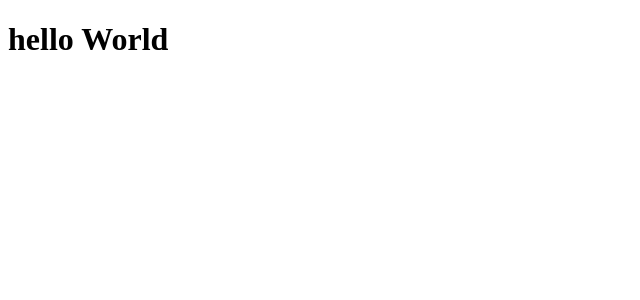
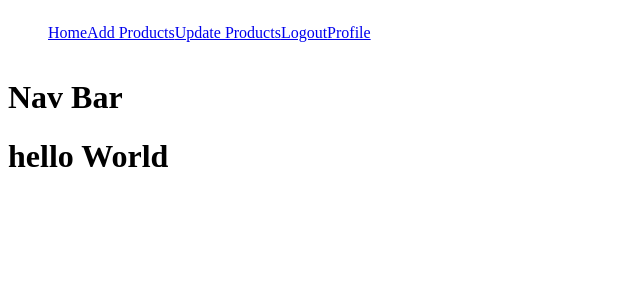
Before and after one commit to joel-2004/MERN-Project, a React (Create React App) app in the folder frontend/my-app/: page / in a window 1280 px wide. Shown: the top 300 px of the page, without its empty margins (0-640 px from the left). Built offline with nearby package versions, Linux system fonts and the light colour scheme.

Commit message:
React Begin

```diff
--- a/frontend/my-app/package.json
+++ b/frontend/my-app/package.json
@@ -8,6 +8,7 @@
     "@testing-library/user-event": "^13.5.0",
     "react": "^18.2.0",
     "react-dom": "^18.2.0",
+    "react-router-dom": "^6.16.0",
     "react-scripts": "5.0.1",
     "web-vitals": "^2.1.4"
   },
--- /dev/null
+++ b/frontend/my-app/src/App.css
@@ -0,0 +1,5 @@
+.nav-ul {
+  display: inline-flex;
+
+  list-style-type: none;
+}
--- a/frontend/my-app/src/App.js
+++ b/frontend/my-app/src/App.js
@@ -1,9 +1,13 @@
-
-
+import Nav from "./Nav";
+import { BrowserRouter } from "react-router-dom";
+import "./App.css"
 function App() {
   return (
     <div>
-      <h1>hello World</h1>
+      <BrowserRouter>
+        <Nav></Nav>
+        <h1>hello World</h1>
+      </BrowserRouter>
     </div>
   );
 }
--- /dev/null
+++ b/frontend/my-app/src/Nav.js
@@ -0,0 +1,18 @@
+import React from "react";
+import { Link } from "react-router-dom";
+const Nav = () => {
+    return (
+        <>
+            <ol className="nav-ul" >
+                <li><Link to="/">Home</Link></li>
+                <li><Link to="/add">Add Products</Link></li>
+                <li><Link to="/update">Update Products</Link></li>
+                <li><Link to="/logout">Logout</Link></li>
+                <li><Link to="/profile">Profile</Link></li>
+            </ol>
+            <h1>Nav Bar</h1>
+        </>
+    );
+}
+
+export default Nav;
```
Also changed, not shown: frontend/my-app/src/toDolist.js (deleted), 2 other files (tests, documents, lock files or other folders).
